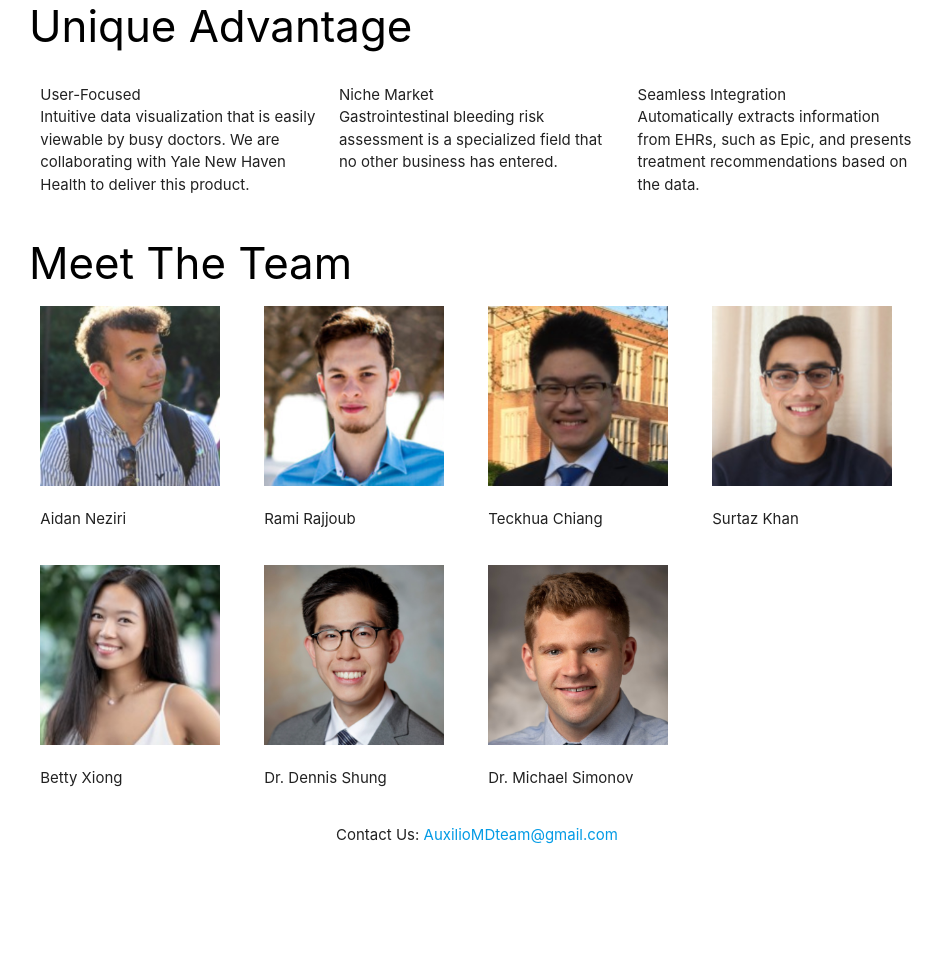
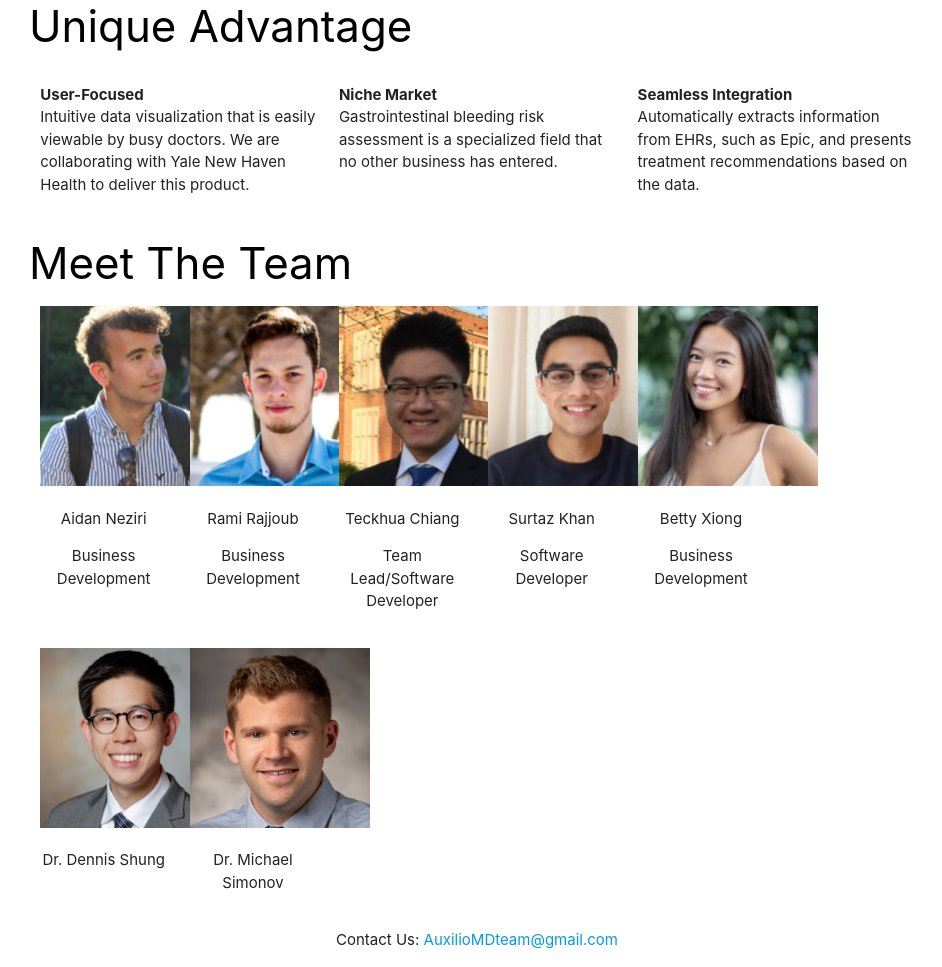
Before and after one commit to bettxiong/bettxiong.github.io, a plain HTML site: page index.html in a window 1280 px wide. Shown: the part 1426-2393 px from the top of the page, without its empty margins (163-1105 px from the left). Before the commit the page ends 2288 px from the top, so only its background shows below. Drawn offline with nearby package versions, Linux system fonts and the light colour scheme.

Commit message:
Update index.html

```diff
--- a/index.html
+++ b/index.html
@@ -19,10 +19,10 @@
 	    <div class="nav-wrapper white">
 	      <a href="#" class="brand-logo"><img src = "auxilliomd.png" style="max-height: 64px;"></a>
 	      <ul id="nav-mobile" class="right hide-on-med-and-down">
-	        <li><a class="black-text" href="#">Features</a></li>
+	        <li><a class="black-text" href="#features">Features</a></li>
 	        <li><a class="black-text" href="#">Pricing</a></li>
-	        <li><a class="black-text" href="#">Company</a></li>
-	        <li><a class="black-text" href="#">Contact Us</a></li>
+	        <li><a class="black-text" href="#company">Company</a></li>
+	        <li><a class="black-text" href="#contact">Contact Us</a></li>
 	      </ul>
 	    </div>
 	  </nav>
@@ -54,64 +54,77 @@
 		</div>
 	</div>
 
-	<div>
+	<div id = "features" class="scrollspy">
 		<div class = "container">
 			<h3 class="black-text">Unique Advantage</h3>
 			<div class="row">
 		      <div class="col s4">
-		      	<p>User-Focused <br>Intuitive data visualization that is easily viewable by busy doctors. We are collaborating with Yale New Haven Health to deliver this product.</p>
+		      	<p><b>User-Focused</b> <br>Intuitive data visualization that is easily viewable by busy doctors. We are collaborating with Yale New Haven Health to deliver this product.</p>
 		      </div>
 		      <div class="col s4">
-		      	<p>Niche Market<br>Gastrointestinal bleeding risk assessment is a specialized field that no other business has entered.</p>
+		      	<p><b>Niche Market</b><br>Gastrointestinal bleeding risk assessment is a specialized field that no other business has entered.</p>
 		      </div>
 		      <div class="col s4">
-		      	<p>Seamless Integration <br>Automatically extracts information from EHRs, such as Epic, and presents treatment recommendations based on the data.</p>
+		      	<p><b>Seamless Integration</b> <br>Automatically extracts information from EHRs, such as Epic, and presents treatment recommendations based on the data.</p>
 		      </div>
 		    </div>
 		</div>
 	</div>
 
-	<div>
+	<div id = "company" class="scrollspy">
 		<div class = "container">
 			<h3 class="black-text">Meet The Team</h3>
-			<div class="row">
-		      <div class="col s3">
+			<div class="row" style="text-align: center;">
+		      <div class="col s2">
 		      	<img style = "max-width: 180px;" src = "1.png">
 		      	<p>Aidan Neziri</p>
+		      	<p>Business Development</p>
 		      </div>
-		      <div class="col s3">
+		      <div class="col s2">
 		      	<img style = "max-width: 180px;"  src = "2.png">
 		      	<p>Rami Rajjoub</p>
+		      	<p>Business Development</p>
 		      </div>
-		      <div class="col s3">
+		      <div class="col s2">
 		      	<img  style = "max-width: 180px;" src = "3.png">
 		      	<p>Teckhua Chiang</p>
+		      	<p>Team Lead/Software Developer</p>
 		      </div>
-		      <div class="col s3">
+		      <div class="col s2">
 		      	<img  style = "max-width: 180px;" src = "4.png">
 		      	<p>Surtaz Khan</p>
+		      	<p>Software Developer</p>
+		      </div>
+		      <div class="col s2">
+		      	<img  style = "max-width: 180px;" src = "5.png">
+		      	<p>Betty Xiong</p>
+		      	<p>Business Development</p>
 		      </div>
 		    </div>
-		    <div class="row">
-		      <div class="col s3">
-		      	<img  style = "max-width: 180px;" src = "5.png">
-		      	<p>Betty Xiong</p>
-		      </div>
-		      <div class="col s3">
+		    <div class="row" style="text-align: center;">
+		    	<div>
+		      <div class="col s2">
 		      	<img  style = "max-width: 180px;" src = "6.png">
 		      	<p>Dr. Dennis Shung</p>
 		      </div>
-		      <div class="col s3">
+		      <div class="col s2">
 		      	<img  style = "max-width: 180px;" src = "7.png">
 		      	<p>Dr. Michael Simonov</p>
+		      </div>
 		      </div>
 		    </div>
 		</div>
 	</div>
 
-<p style="text-align:center;">Contact Us: <a href="mailto:AuxilioMDteam@gmail.com">AuxilioMDteam@gmail.com</a></p>
+<p  id = "contact" class="scrollspy" style="text-align:center;">Contact Us: <a href="mailto:AuxilioMDteam@gmail.com">AuxilioMDteam@gmail.com</a></p>
 
 </body>
 <!-- Compiled and minified JavaScript -->
 <script src="https://cdnjs.cloudflare.com/ajax/libs/materialize/1.0.0/js/materialize.min.js"></script>
+<script type="text/javascript">
+document.addEventListener('DOMContentLoaded', function() {
+    var elems = document.querySelectorAll('.scrollspy');
+    var instances = M.ScrollSpy.init(elems, {});
+  });
+</script>
 </html>
```
